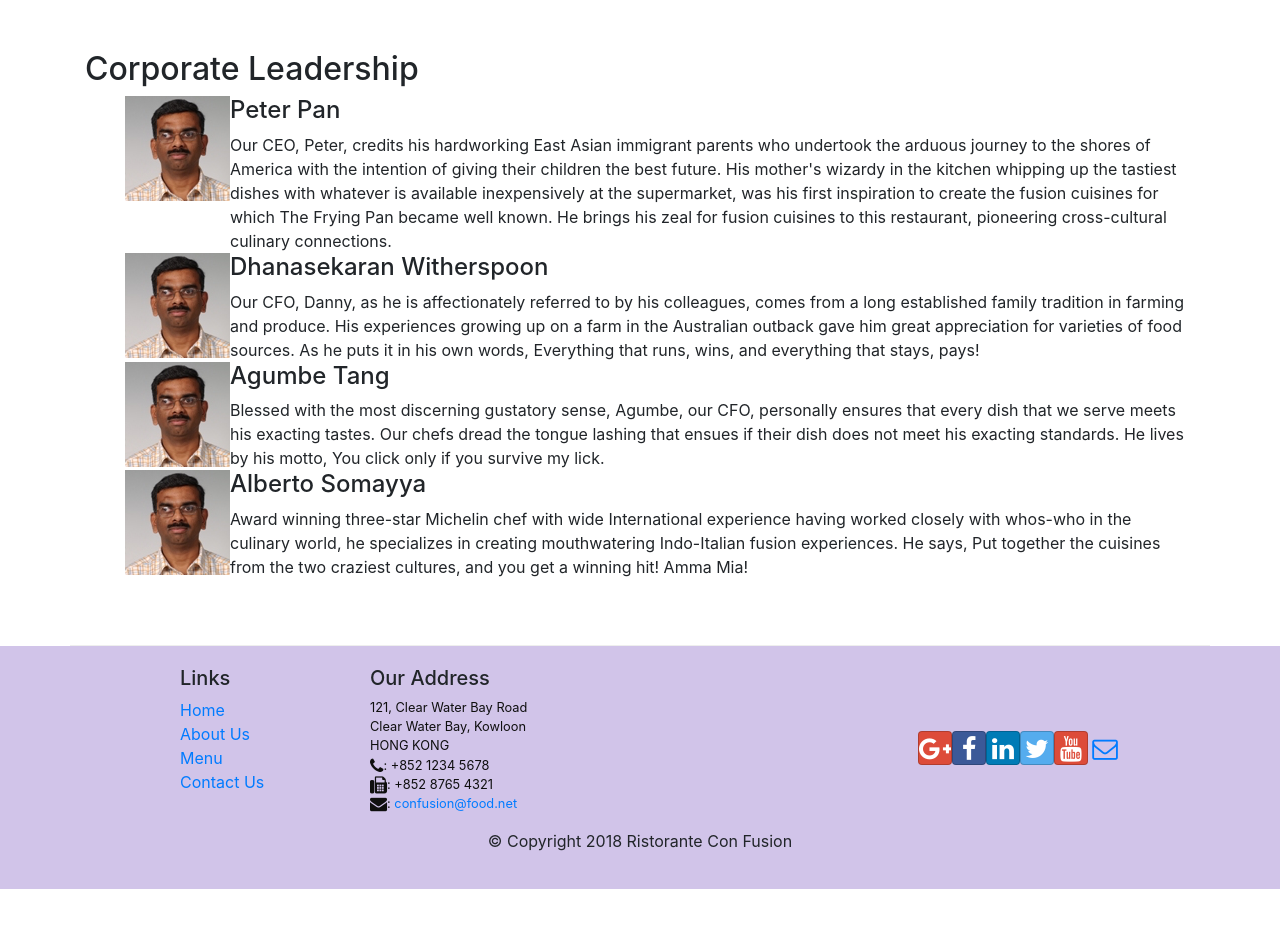
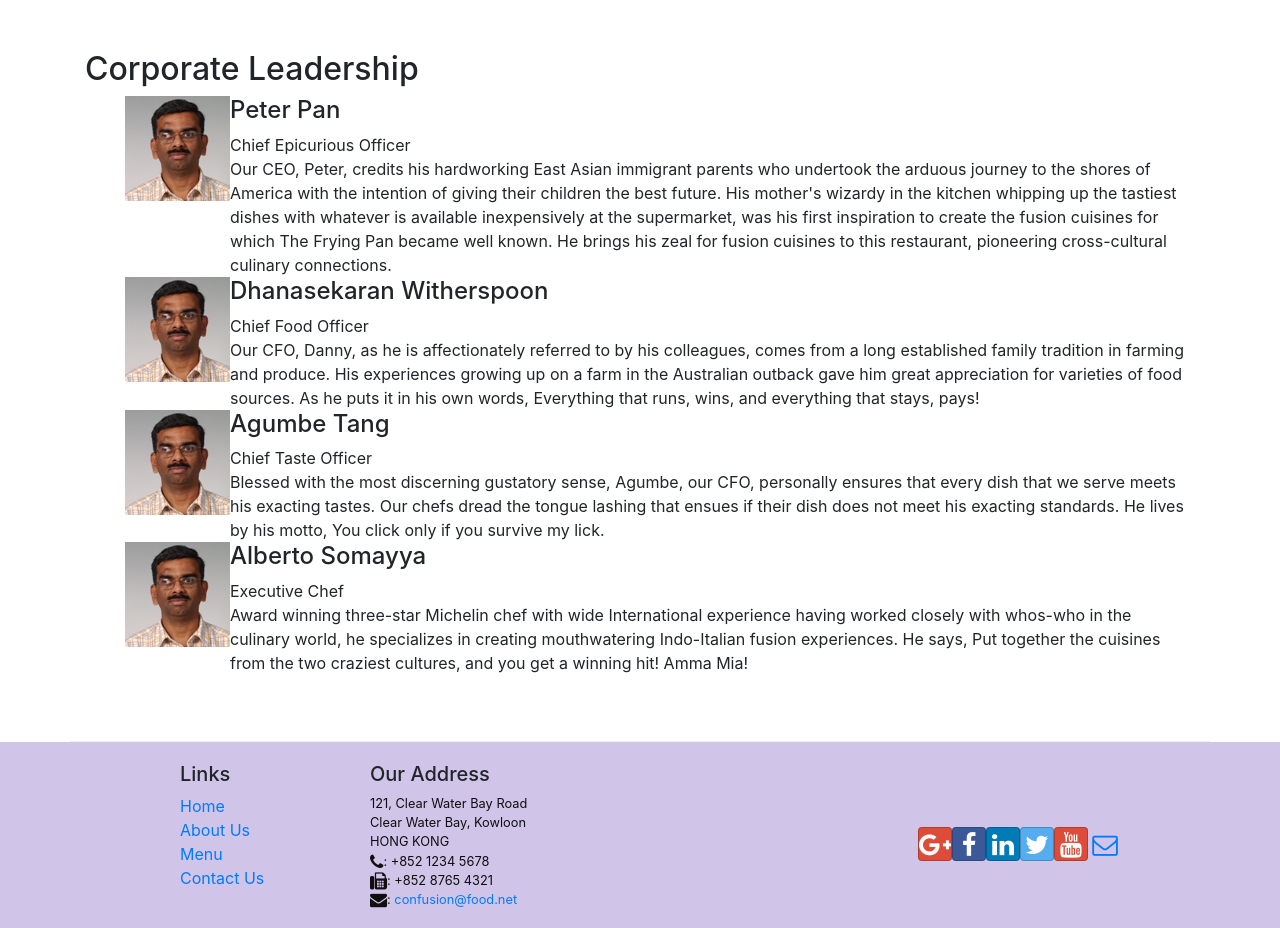
Before and after one commit to sancho8/React-coursera, a React (Create React App) app: page /aboutus in a window 1280 px wide. Shown: the part 1000-1928 px from the top of the page. Before the commit the page ends 1889 px from the top, so only its background shows below. Built offline with nearby package versions, Linux system fonts and the light colour scheme.

Commit message:
Assignment 2 fix

```diff
--- a/src/components/AboutComponent.js
+++ b/src/components/AboutComponent.js
@@ -18,6 +18,7 @@ function RenderLeader({ leader }) {
         </Media>
         <Media body class="col-12 col-md-5">
           <Media heading>{leader.name}</Media>
+          <Media class="mb-2">{leader.designation}</Media>
           {leader.description}
         </Media>
       </Media>
```
Also changed, not shown: 1 other file (tests, documents, lock files or other folders).
